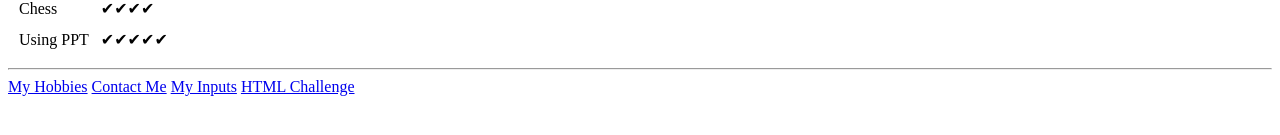
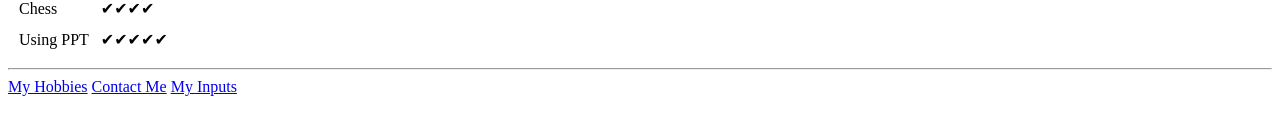
Before and after one commit to Tilmirat20/cv-1, a plain HTML site: page index.html in a window 1280 px wide. Shown: the part 611-746 px from the top of the page. Drawn offline with Linux system fonts and the light colour scheme.

Commit message:
Update index.html

```diff
--- a/index.html
+++ b/index.html
@@ -63,7 +63,6 @@
   <a href="hobbies.html">My Hobbies</a>
   <a href="Contact-Me.html">Contact Me</a>
   <a href="Inputs.html">My Inputs</a>
-  <a href="Exercise.html">HTML Challenge</a>
 </body>
 
 </html>
```
